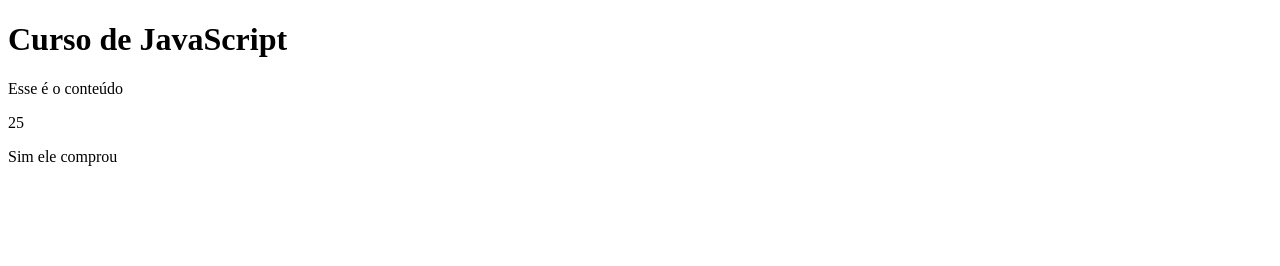
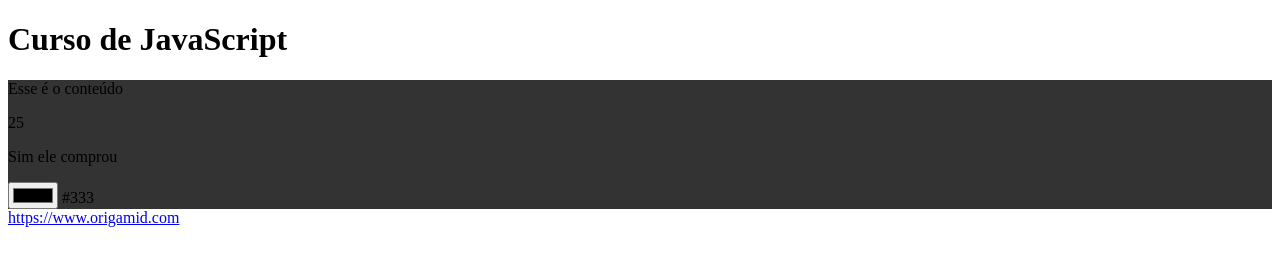
Before and after one commit to rebeccamanzi/template_diretivas, a plain HTML site: page index.html in a window 1280 px wide. Drawn offline with Linux system fonts and the light colour scheme.

Commit message:
diretivas

```diff
--- a/index.html
+++ b/index.html
@@ -10,9 +10,14 @@
 
   <div id="app">
    <h1>{{titulo}}</h1>
-   <p>{{conteudo}}</p>
-   <p>{{lado * lado}}</p>
-   <p>{{comprou ? 'Sim ele comprou' : 'Não comprou, compre aqui'}}</p>
+   <div v-show="comprou" :style="{background: cor}">
+    <p>{{conteudo}}</p>
+    <p>{{lado * lado}}</p>
+    <p>{{comprou ? 'Sim ele comprou' : 'Não comprou, compre aqui'}}</p>
+    <input v-model="cor" type="color">
+    {{cor}}
+   </div>
+   <a :href="href">{{href}}</a>
   </div>
 
   <script>
@@ -23,6 +28,8 @@
         conteudo: "Esse é o conteúdo",
         lado: 5,
         comprou: true,
+        href: "https://www.origamid.com",
+        cor: "#333"
       }
     })
   </script>
```
